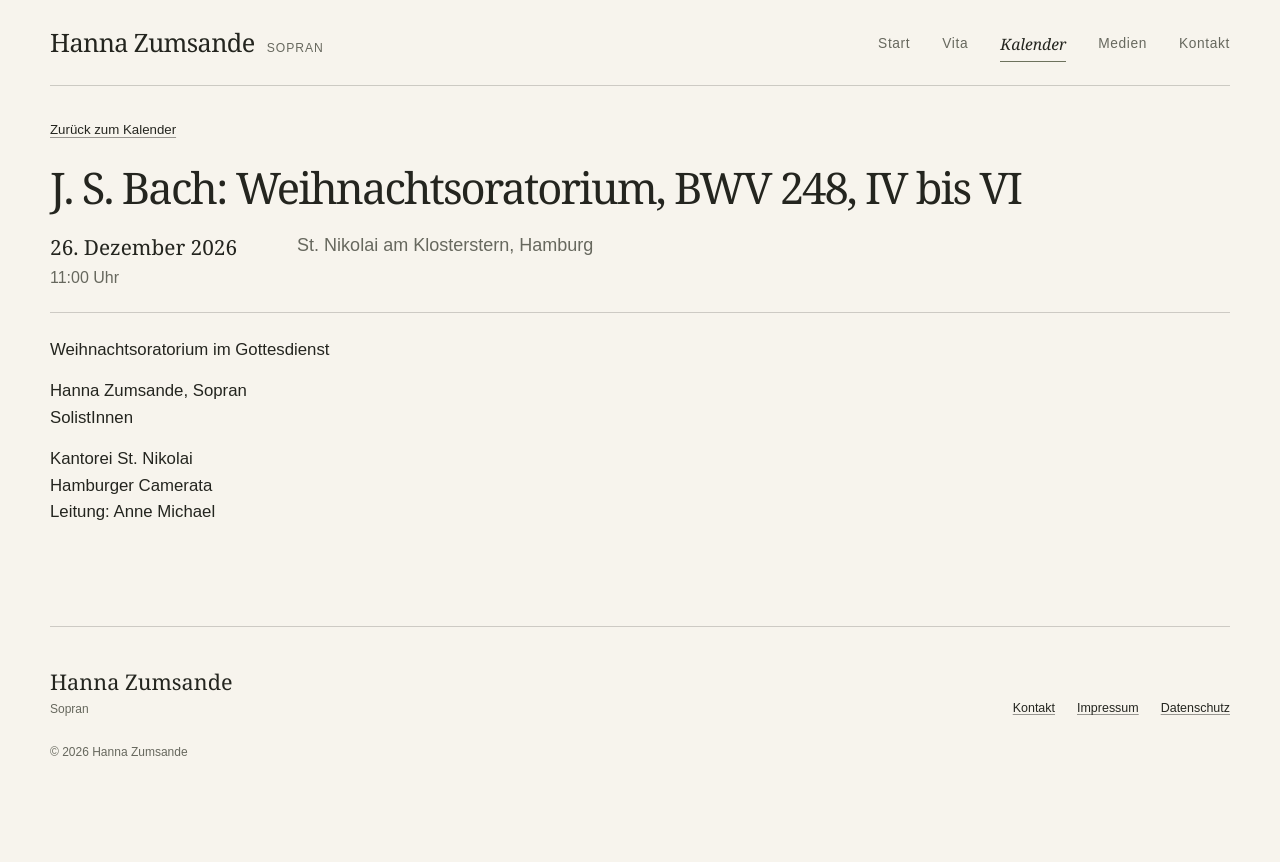
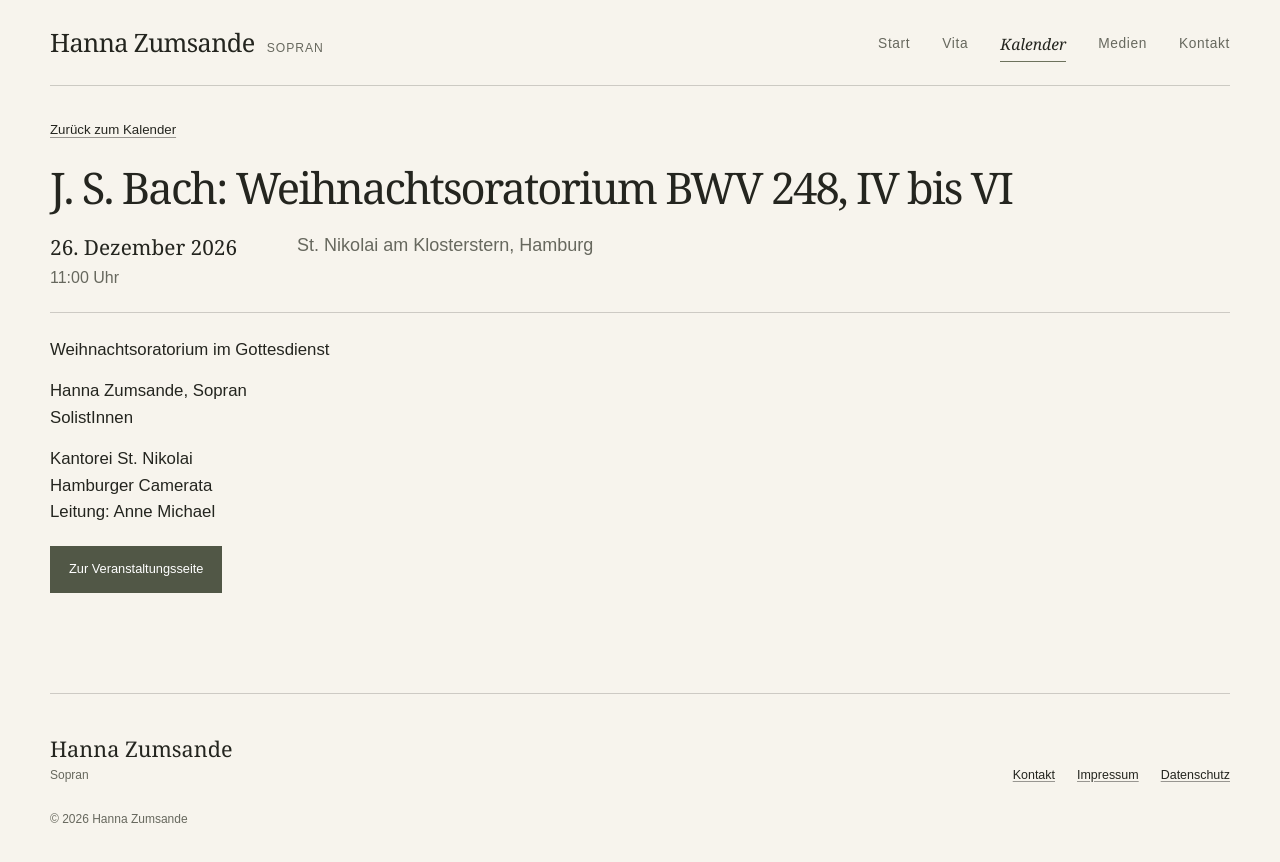
Before and after one commit to janolefabian/hannazumsande-astro-2026, an Astro site: page /termine/2026-12-26-bach-weihnachtsoratorium in a window 1280 px wide. Built offline with nearby package versions, Linux system fonts and the light colour scheme; Astro itself is replaced by a stand-in of ours.

Commit message:
Update src/content/termine/2026-12-26-bach-weihnachtsoratorium.md (via Pages CMS)

```diff
--- a/src/content/termine/2026-12-26-bach-weihnachtsoratorium.md
+++ b/src/content/termine/2026-12-26-bach-weihnachtsoratorium.md
@@ -1,9 +1,10 @@
 ---
-title: "J. S. Bach: Weihnachtsoratorium, BWV 248, IV bis VI"
+title: "J. S. Bach: Weihnachtsoratorium BWV 248, IV bis VI"
 date: 2026-12-26
 time: 11:00 Uhr
 venue: St. Nikolai am Klosterstern
 city: Hamburg
+link: https://www.hauptkirche-stnikolai.de/
 featured: false
 published: true
 example: false
@@ -13,7 +14,6 @@ Weihnachtsoratorium im Gottesdienst
 Hanna Zumsande, Sopran
 SolistInnen
 
-
 Kantorei St. Nikolai
 Hamburger Camerata
 Leitung: Anne Michael
```
